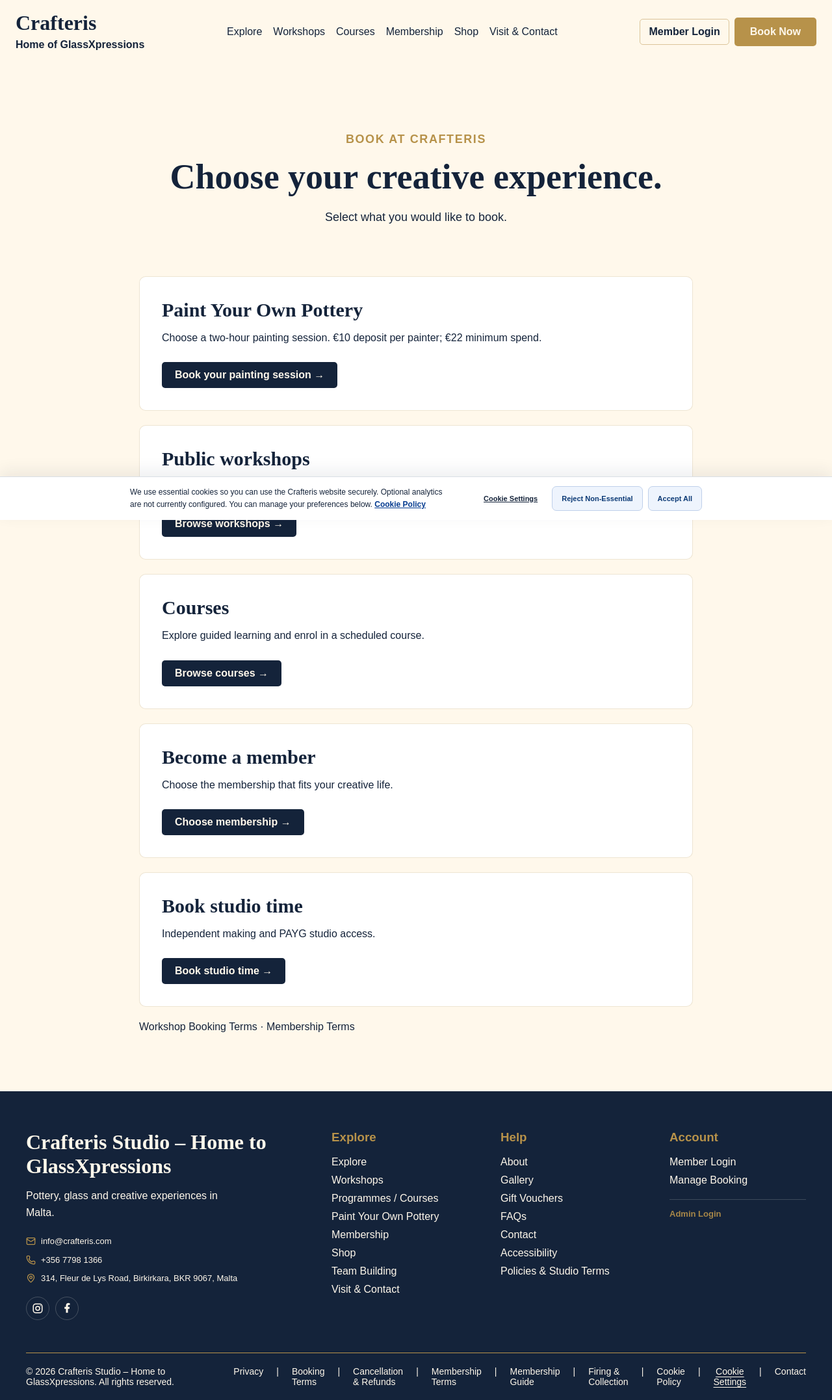
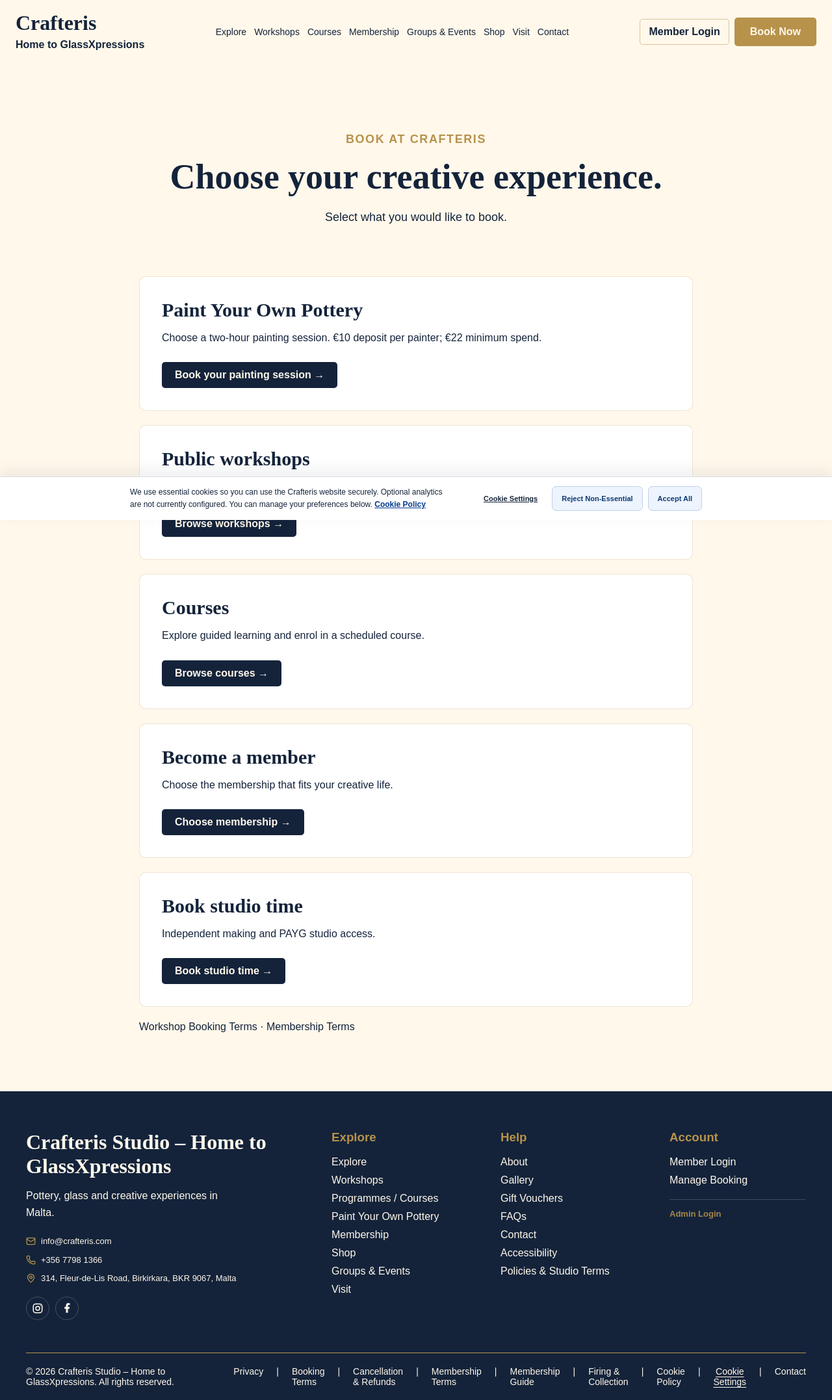
Before and after one commit to guzzep/crafteris-studio-website, a Next.js app: page /book in a window 1280 px wide. Shown: the whole page at 65% size. Built offline with nearby package versions, Linux system fonts and the light colour scheme; no server answers; the database is empty.

Commit message:
Refine studio navigation, mobile footer and shop launch messaging

```diff
--- a/src/app/shop/page.tsx
+++ b/src/app/shop/page.tsx
@@ -5,7 +5,7 @@ import Header from "@/components/Header";
 import Footer from "@/components/Footer";
 import styles from "../support.module.css";
 export const metadata = pageSeo("/shop", "Pottery, Glass & Craft Supplies in Malta", "Explore glass, clay, glazes, mosaic materials and blank ceramic bisque from Crafteris Studio.", "/shop/shop-hero.png");
-const categories = {glass:"Glass & supplies",pottery:"Clay, glazes & pottery tools",mosaic:"Mosaic materials",bisque:"Blank ceramic bisque"} as const;
+const categories = {glass:"Glass & supplies",pottery:"Clay, glazes & pottery tools",mosaic:"Mosaic materials",bisque:"Blank ceramic bisque","gift-vouchers":"Gift Vouchers"} as const;
 export default async function ShopPage({searchParams}:{searchParams:Promise<{category?:string;product?:string}>}){
  const params=await searchParams;
  const category=Object.keys(categories).find(k=>k===params.category) as keyof typeof categories|undefined;
@@ -13,5 +13,5 @@ export default async function ShopPage({searchParams}:{searchParams:Promise<{cat
  let destination:URL|null=null;
  if(configured){try{const url=new URL(configured);if(url.protocol==="https:")destination=url;}catch{}}
  if(destination){if(category)destination.searchParams.set("category",category);if(params.product)destination.searchParams.set("product",params.product);redirect(destination.toString());}
- return <><Header/><main className={styles.page}><section className={styles.hero}><div className={styles.heroInner}><p className={styles.eyebrow}>Crafteris Shop</p><h1>{category?categories[category]:"Materials for your next idea."}</h1><p>Glass, clay, glazes, mosaic and ceramic bisque in one shop. No membership required.</p></div></section><div className={styles.content}><section className={styles.card}><h2>Online shop connection pending.</h2><p>The online shop will use the Crafteris product catalogue, stock and checkout. Online purchases are not available through this preview yet.</p><p>Active members receive 10% off eligible retail products and earn loyalty hours on qualifying purchases.</p><div className={styles.actions}><Link href="/visit" className={styles.secondary}>Visit the studio</Link><Link href="/contact" className={styles.secondary}>Contact us if you need help</Link></div></section></div></main><Footer/></>;
+ return <><Header/><main className={styles.page}><section className={styles.hero}><div className={styles.heroInner}><p className={styles.eyebrow}>Crafteris Shop</p><h1>{category?categories[category]:"Materials for your next idea."}</h1><p>Glass, clay, glazes, mosaic and ceramic bisque in one shop. No membership required.</p></div></section><div className={styles.content}><section className={styles.card}><h2>Our online shop is coming soon.</h2><p>Discover creative supplies for glass, pottery and mosaic. Online shopping will be available soon.</p><p>Active members receive 10% off eligible retail products and earn loyalty hours on qualifying purchases.</p><div className={styles.actions}>{!category && <Link href="/shop?category=gift-vouchers" className={styles.secondary}>Gift Vouchers</Link>}<Link href="/visit" className={styles.secondary}>Visit the studio</Link><Link href="/contact" className={styles.secondary}>Contact us if you need help</Link></div></section></div></main><Footer/></>;
 }
--- a/src/components/Footer.module.css
+++ b/src/components/Footer.module.css
@@ -278,3 +278,5 @@
 }
 .cookieSettings { background: none; border: 0; padding: 0; color: inherit; font: inherit; cursor: pointer; text-decoration: underline; text-underline-offset: 3px; }
 .cookieSettings:focus-visible { outline: 2px solid currentColor; outline-offset: 4px; }
+
+@media (max-width:650px) { .footer { padding:32px 20px 20px; } .footerInner { grid-template-columns:repeat(2,minmax(0,1fr)); gap:24px 16px; } .footerBrand { grid-column:1 / -1; } .footerBrand h2 { font-size:24px; } .footerColumn { gap:10px; } .footerBottom { margin-top:28px; } .footerLegal { gap:10px; } }
--- a/src/components/Footer.tsx
+++ b/src/components/Footer.tsx
@@ -260,11 +260,11 @@ export default function Footer() {
             </Link>
 
             <Link href="/team-building">
-              Team Building
+              Groups &amp; Events
             </Link>
 
             <Link href="/visit">
-              Visit &amp; Contact
+              Visit
             </Link>
           </div>
 
@@ -285,7 +285,7 @@ export default function Footer() {
               Gallery
             </Link>
 
-            <Link href="/gift-vouchers">
+            <Link href="/shop?category=gift-vouchers">
               Gift Vouchers
             </Link>
 
--- a/src/components/Header.module.css
+++ b/src/components/Header.module.css
@@ -182,3 +182,8 @@
 }
 
 .memberLogin{white-space:nowrap;font-weight:600;text-decoration:none;color:var(--mainText);border:1px solid #b7924a80;border-radius:5px;padding:10px 13px}.memberLogin:hover{background:#b7924a12}.memberLogin:focus-visible{outline:3px solid var(--accent);outline-offset:3px}@media(min-width:1201px){.nav{gap:17px}.logo{font-size:32px}.headerActions{gap:8px}}@media(min-width:1201px) and (max-width:1450px){.headerActions .socialLinks{display:none}}@media(max-width:600px){.headerActions .socialLinks{display:none}.memberLogin{font-size:13px;padding:9px 11px}.headerActions{gap:8px}}
+
+.mobileOnly { display:none; }
+@media (max-width: 1200px) { .nav .mobileOnly { display:block; } }
+@media (min-width:1201px) { .nav { gap:12px; font-size:14px; } .headerActions .socialLinks { display:none; } }
+@media (max-width:600px) { .headerInner { gap:8px; } }
--- a/src/components/Header.tsx
+++ b/src/components/Header.tsx
@@ -85,7 +85,7 @@ export default function Header() {
           onClick={closeMenu}
         >
           <span>{siteName}</span>
-          <span className={styles.brandTagline}>Home of GlassXpressions</span>
+          <span className={styles.brandTagline}>Home to GlassXpressions</span>
         </Link>
 
         <nav
@@ -120,6 +120,8 @@ export default function Header() {
             Membership
           </Link>
 
+          <Link href="/team-building" onClick={closeMenu}>Groups &amp; Events</Link>
+
           <Link
             href="/shop"
             onClick={closeMenu}
@@ -131,8 +133,10 @@ export default function Header() {
             href="/visit"
             onClick={closeMenu}
           >
-            Visit &amp; Contact
+            Visit
           </Link>
+          <Link href="/contact" onClick={closeMenu}>Contact</Link>
+          <Link href="/faqs" className={styles.mobileOnly} onClick={closeMenu}>FAQs</Link>
         </nav>
 
         <div className={styles.headerActions}>
--- a/src/lib/studio-contact.ts
+++ b/src/lib/studio-contact.ts
@@ -1,6 +1,6 @@
 export const studioContact = {
   name: "Crafteris Studio – Home to GlassXpressions",
-  address: "314, Fleur de Lys Road, Birkirkara, BKR 9067, Malta",
+  address: "314, Fleur-de-Lis Road, Birkirkara, BKR 9067, Malta",
   email: "info@crafteris.com",
   phone: "+356 7798 1366",
   phoneHref: "tel:+35677981366",
```
